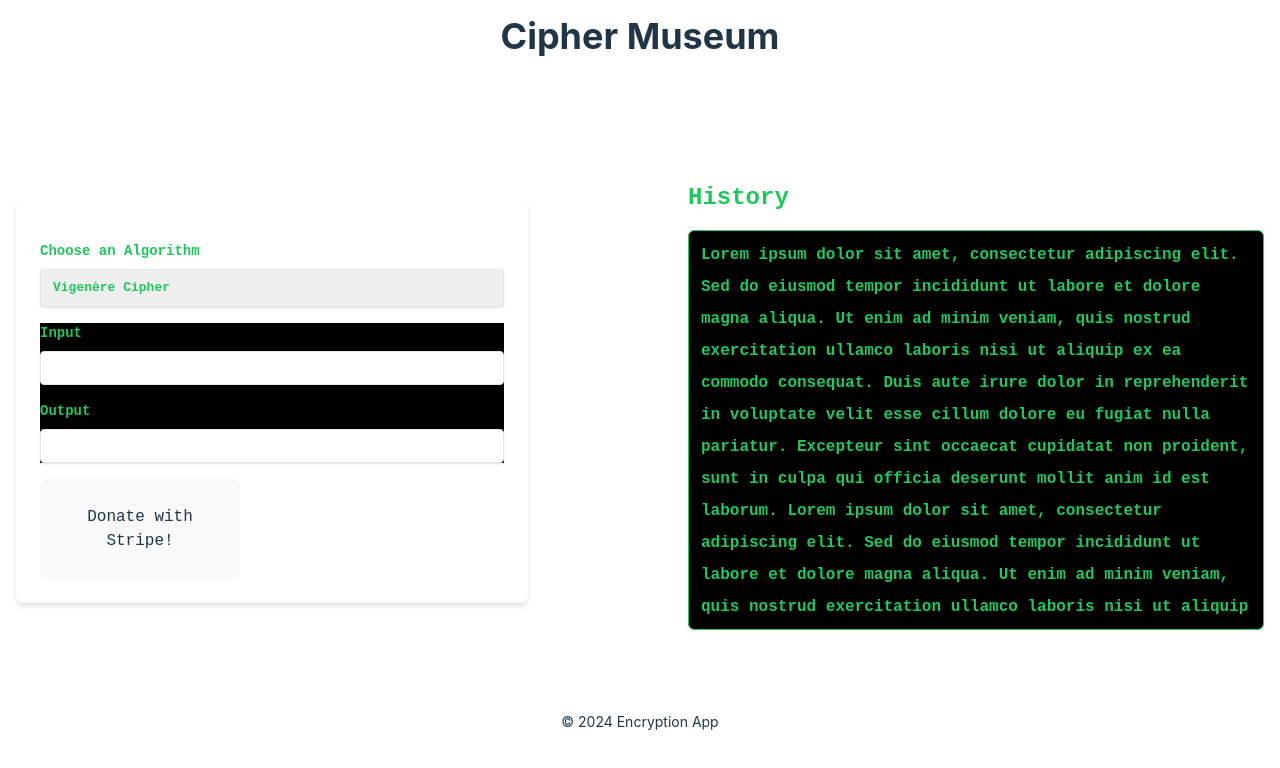
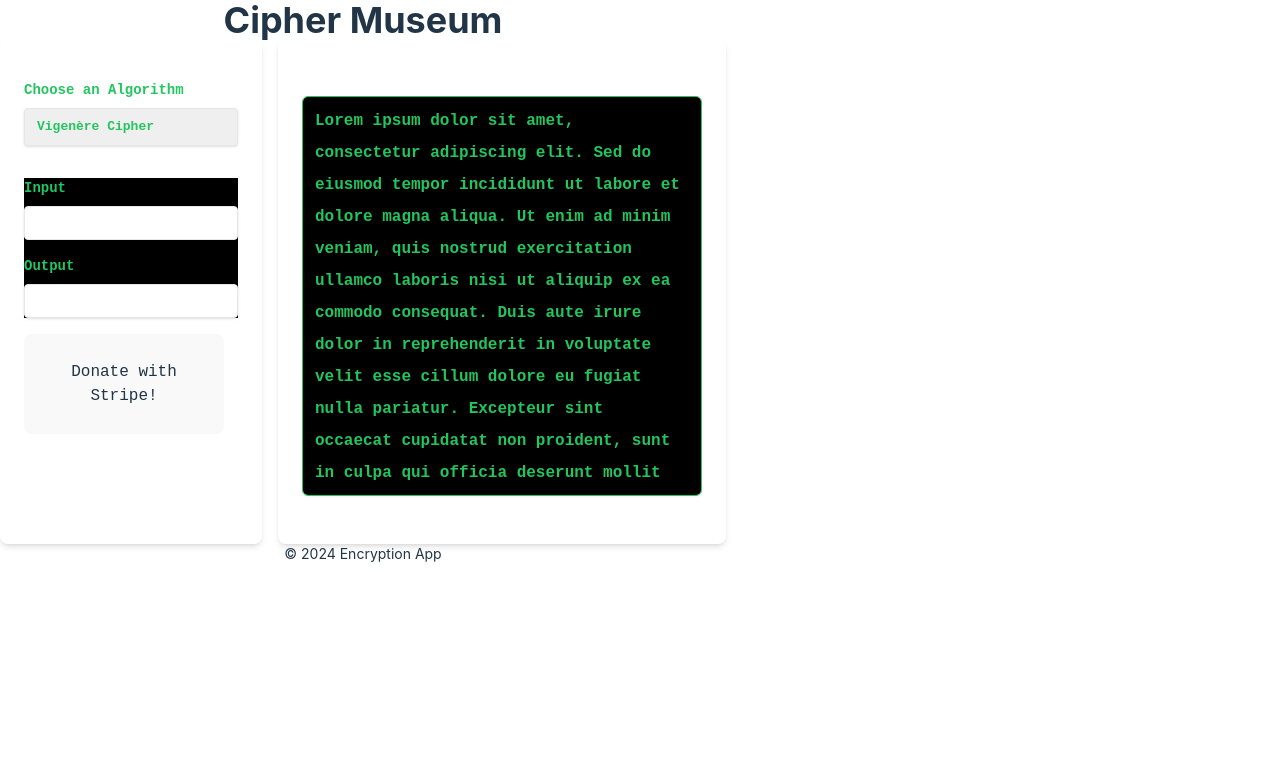
Before and after one commit to RealRyanno2022/cipher-museum, a React (Vite) app: page / in a window 1280 px wide. Shown: the top 768 px of the page. Built offline with nearby package versions, Linux system fonts and the light colour scheme.

Commit message:
style adjustments

```diff
--- a/src/App.tsx
+++ b/src/App.tsx
@@ -52,30 +52,30 @@ const App: React.FC = () => {
   const filteredHistory = algorithmHistory.filter(item => item.algorithm === selectedAlgorithm);
 
  return (
-    <div className="container mx-auto p-4 flex flex-col lg:grid lg:grid-cols-2 gap-8 min-h-screen">
+  <div className="container mx-auto flex flex-col items-center min-h-screen">
     <header className="text-center col-span-2">
       <h1 className="text-4xl font-bold">Cipher Museum</h1>
     </header>
-      <main className="flex flex-col lg:justify-center lg:items-start">
-        <div className="mb-4 p-6 shadow-md rounded-lg w-full max-w-lg">
+    <div className="flex w-full">
+      <div className="flex flex-col p-6 shadow-md rounded-lg max-w-md mx-auto">
         <AlgorithmSelection selectedAlgorithm={selectedAlgorithm} setSelectedAlgorithm={handleAlgorithmChange} />
         <InputOutputDisplay input={input} output={output} handleInputChange={handleInputChange} />
         <DonationButton />
       </div>
-      </main>
-      <aside className="flex flex-col lg:justify-center lg:items-end">
+      <div className="flex flex-col p-6 shadow-md rounded-lg max-w-md ml-4">
         <HistoryDropdown
-          title={selectedAlgorithm || 'History'}
-          history={filteredHistory}
+          items={selectedAlgorithm ? filteredHistory : history}
           onDelete={(id) => console.log('Delete', id)}
           onSelect={(id) => console.log('Select', id)}
         />
-      </aside>
+      </div>
+    </div>
     <footer className="text-center col-span-2">
       <p className="text-sm">&copy; 2024 Encryption App</p>
     </footer>
   </div>
 );
+
 };
 
 export default App;
--- a/src/components/DonationButton.tsx
+++ b/src/components/DonationButton.tsx
@@ -1,11 +1,13 @@
 import React from 'react';
-import file from '../../public/file.png'; // Adjust the path based on your project structure
+
 
 const DonationButton: React.FC = () => {
   return (
     <button
+
       style={{
         fontFamily: 'Orbitron, monospace',
+
         backgroundSize: 'contain',
         backgroundRepeat: 'no-repeat',
         backgroundPosition: 'center',
--- a/src/components/HistoryDropdown.tsx
+++ b/src/components/HistoryDropdown.tsx
@@ -23,7 +23,7 @@ const HistoryDropdown: React.FC<HistoryDropdownProps> = ({ title, history = [],
   `;
 
   return (
-    <div className="my-4 lg:ml-8">
+    <div className="my-4">
       <h2
         className="text-green-500 text-2xl font-bold mb-4"
         style={{ fontFamily: 'Orbitron, monospace' }}
```
Lines whose indentation alone changed are shown as unchanged.
